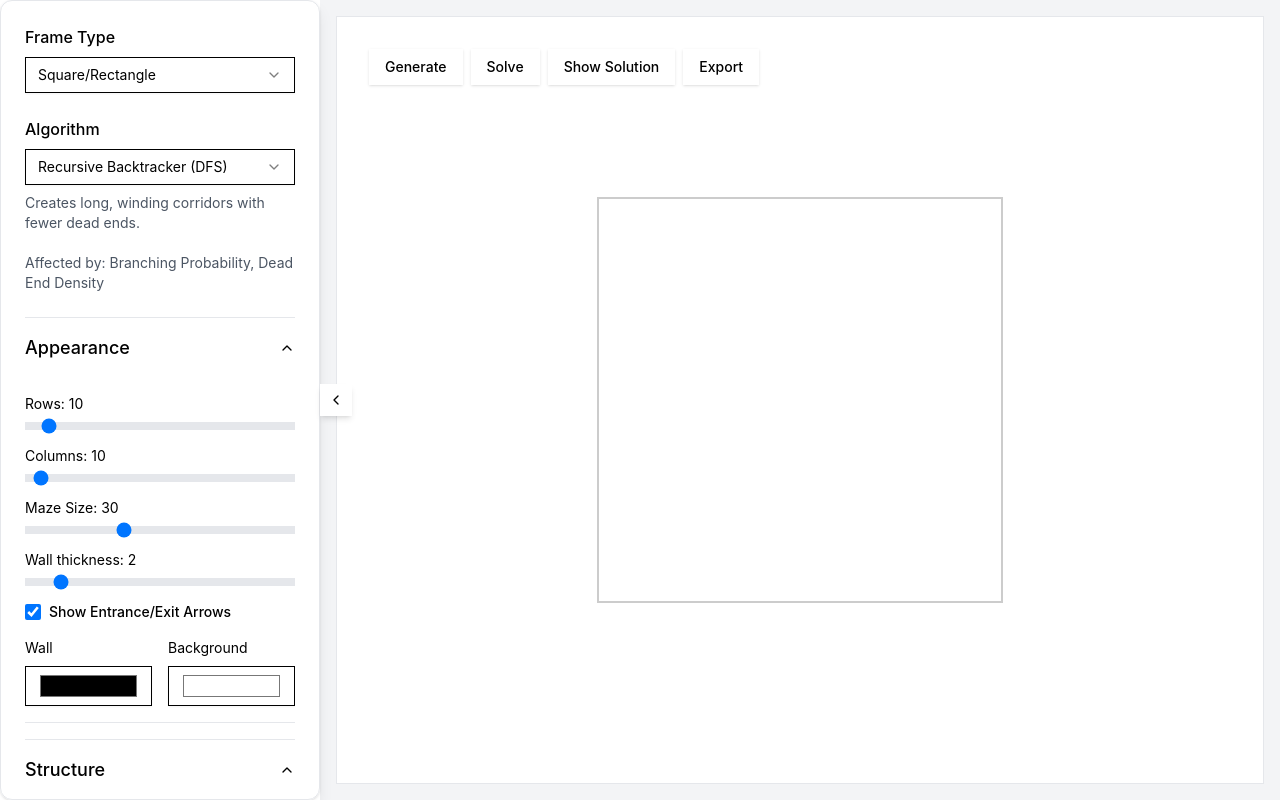
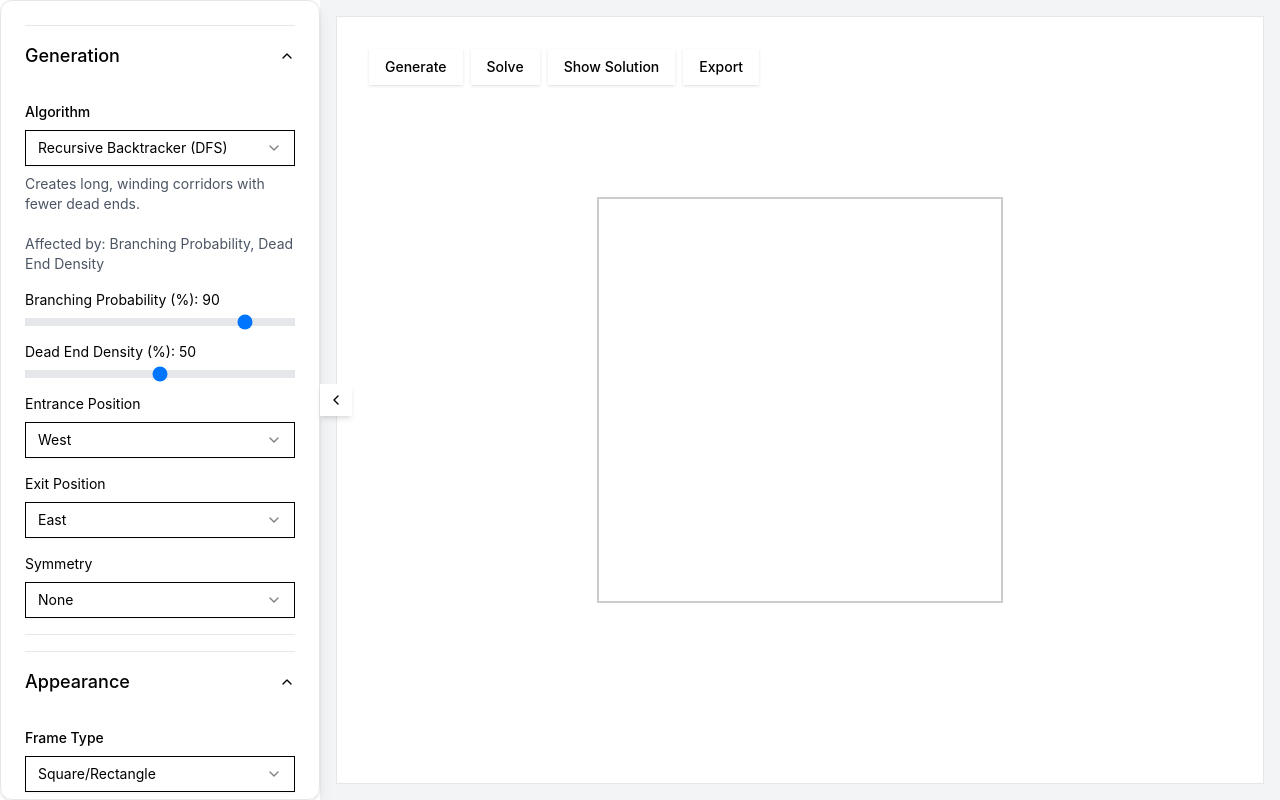
Before and after one commit to andreaiacono/MazerJS, a React (Create React App) app: page / in a window 1280 px wide. Built offline with nearby package versions, Linux system fonts and the light colour scheme.

Commit message:
put all ui components into the collapsible sections; rearrange sections

```diff
--- a/src/components/MazeGenerator/Controls/AppearanceSection.tsx
+++ b/src/components/MazeGenerator/Controls/AppearanceSection.tsx
@@ -3,49 +3,59 @@ import { Input } from '../../ui/input';
 import { Checkbox } from '../../ui/checkbox';
 import { NumberSlider } from '../../ui/number-slider';
 import { AccordionItem, AccordionTrigger, AccordionContent } from '../../ui/accordion';
-import { FrameType } from '../../../utils/types';
-import { AppearanceSettings } from '../../../utils/types';
+import { Select, SelectContent, SelectItem, SelectTrigger, SelectValue } from '../../ui/select';
+import { FrameType, AppearanceSettings } from '../../../utils/types';
+import { useMazeContext } from '../../../contexts/MazeContext';
+import { start } from 'repl';
 
-
-// Modified props interface
 interface AppearanceSectionProps {
   frameType: FrameType;
+  setFrameType: (type: FrameType) => void;
   settings: AppearanceSettings;
   onSettingChange: (setting: keyof AppearanceSettings, value: any) => void;
 }
 
-// Refactored component
 export const AppearanceSection: React.FC<AppearanceSectionProps> = ({
   frameType,
+  setFrameType,
   settings,
   onSettingChange,
 }) => {
+  const { generateMaze } = useMazeContext();
+
+  const handleFrameTypeChange = (newType: FrameType) => {
+    setFrameType(newType);
+    sliderConfigs[newType]?.forEach((config) => {
+      onSettingChange(config.key as keyof AppearanceSettings, config.start);
+    });
+    generateMaze();
+  };
 
   const sliderConfigs = {
     square: [
-      { key: 'rows', label: "Rows", value: settings.rows, min: 4, max: 100 },
-      { key: 'columns', label: "Columns", value: settings.columns, min: 4, max: 200 },
-      { key: 'cellSize', label: "Maze Size", value: settings.cellSize, min: 2, max: 80 },
-      { key: 'wallThickness', label: "Wall thickness", value: settings.wallThickness, min: 1, max: 10 }
+      { key: 'rows', label: "Rows", value: settings.rows, min: 2, max: 200, start: 10 },
+      { key: 'columns', label: "Columns", value: settings.columns, min: 4, max: 200, start: 10 },
+      { key: 'cellSize', label: "Maze Size", value: settings.cellSize, min: 2, max: 80, start: 20 },
+      { key: 'wallThickness', label: "Wall thickness", value: settings.wallThickness, min: 1, max: 10, start: 2 },
     ],
     circular: [
-      { key: 'rows', label: "Rings", value: settings.rows, min: 5, max: 80 },
-      { key: 'columns', label: "Sectors", value: settings.columns, min: 5, max: 80 },
-      { key: 'wallThickness', label: "Wall thickness", value: settings.wallThickness, min: 1, max: 10 },
-      { key: 'cellSize', label: "Maze Size", value: settings.cellSize, min: 2, max: 80 }
+      { key: 'rows', label: "Rings", value: settings.rows, min: 4, max: 100, start: 10 },
+      { key: 'columns', label: "Sectors", value: settings.columns, min: 4, max: 100, start: 10 },
+      { key: 'cellSize', label: "Maze Size", value: settings.cellSize, min: 2, max: 80, start: 10 },
+      { key: 'wallThickness', label: "Wall thickness", value: settings.wallThickness, min: 1, max: 10, start: 2 },
     ],
     polygon: [
-      { key: 'polygonSides', label: "Number of Sides", value: settings.polygonSides, min: 3, max: 10, step: 1 },
-      { key: 'rows', label: "Rows", value: settings.rows, min: 5, max: 80 },
-      { key: 'columns', label: "Columns", value: settings.columns, min: 5, max: 80 },
-      { key: 'wallThickness', label: "Wall thickness", value: settings.wallThickness, min: 1, max: 10 },
-      { key: 'cellSize', label: "Maze Size", value: settings.cellSize, min: 2, max: 80 }
+      { key: 'polygonSides', label: "Number of Sides", value: settings.polygonSides, min: 3, max: 20, step: 1, start: 5 },
+      { key: 'rows', label: "Rows", value: settings.rows, min: 4, max: 100, start: 10 },
+      { key: 'columns', label: "Columns", value: settings.columns, min: 4, max: 200, start: 10 },
+      { key: 'cellSize', label: "Maze Size", value: settings.cellSize, min: 2, max: 80, start: 20 },
+      { key: 'wallThickness', label: "Wall thickness", value: settings.wallThickness, min: 1, max: 10, start: 2 },
     ],
     text: [
-      { key: 'letterSize', label: "Letter Size", value: settings.letterSize, min: 5, max: 20 },
-      { key: 'letterDistance', label: "Letter Distance", value: settings.letterDistance, min: 5, max: 20 },
-      { key: 'cellSize', label: "Maze Size", value: settings.cellSize, min: 2, max: 80 },
-      { key: 'wallThickness', label: "Wall thickness", value: settings.wallThickness, min: 1, max: 10 }
+      { key: 'letterSize', label: "Letter Size", value: settings.letterSize, min: 5, max: 20, start: 10 },
+      { key: 'letterDistance', label: "Letter Distance", value: settings.letterDistance, min: 1, max: 20, start: 10 },
+      { key: 'cellSize', label: "Maze Size", value: settings.cellSize, min: 2, max: 80, start: 20 },
+      { key: 'wallThickness', label: "Wall thickness", value: settings.wallThickness, min: 1, max: 10, start: 2 },
     ]
   };
 
@@ -56,6 +66,20 @@ export const AppearanceSection: React.FC<AppearanceSectionProps> = ({
       </AccordionTrigger>
       <AccordionContent>
         <div className="pt-4 space-y-4">
+          <div>
+            <label className="block mb-2 font-medium">Frame Type</label>
+            <Select value={frameType} onValueChange={handleFrameTypeChange}>
+              <SelectTrigger>
+                <SelectValue placeholder="Select frame type" />
+              </SelectTrigger>
+              <SelectContent>
+                <SelectItem value="square">Square/Rectangle</SelectItem>
+                <SelectItem value="polygon">Polygon</SelectItem>
+                <SelectItem value="circular">Circular</SelectItem>
+                <SelectItem value="text">Text</SelectItem>
+              </SelectContent>
+            </Select>
+          </div>
 
           {frameType === 'text' && (
             <div className="flex items-center gap-4">
@@ -75,7 +99,7 @@ export const AppearanceSection: React.FC<AppearanceSectionProps> = ({
               key={config.key}
               label={config.label}
               value={config.value}
-              onChange={(value, sliderInfo) => {
+              onChange={(value) => {
                 onSettingChange(config.key as keyof AppearanceSettings, value);
               }}
               min={config.min ?? 5}
@@ -83,6 +107,7 @@ export const AppearanceSection: React.FC<AppearanceSectionProps> = ({
               step={1}
             />
           ))}
+
           <div className="flex items-center space-x-2">
             <Checkbox
               checked={settings.showArrows}
--- a/src/components/MazeGenerator/Controls/GenerationSection.tsx
+++ b/src/components/MazeGenerator/Controls/GenerationSection.tsx
@@ -3,50 +3,63 @@ import { Select, SelectContent, SelectItem, SelectTrigger, SelectValue } from '.
 import { NumberSlider } from '../../ui/number-slider';
 import { AccordionItem, AccordionTrigger, AccordionContent } from '../../ui/accordion';
 import { MazeSettings, MazeAlgorithm } from '../../../utils/types';
+import { getAlgorithmDescription } from '../../../utils/constants';
+import { useMazeContext } from '../../../contexts/MazeContext';
 
 interface GenerationSectionProps {
   algorithm: MazeAlgorithm;
+  setAlgorithm: (algo: MazeAlgorithm) => void;
   mazeSettings: MazeSettings;
   onMazeSettingChange: (setting: keyof MazeSettings, value: any) => void;
 }
 
 export const GenerationSection: React.FC<GenerationSectionProps> = ({
   algorithm,
+  setAlgorithm,
   mazeSettings,
   onMazeSettingChange,
 }) => {
-  // Configuration object for algorithm-specific settings
+  const { generateMaze } = useMazeContext();
+
+  const handleAlgorithmChange = (newAlgorithm: MazeAlgorithm) => {
+    setAlgorithm(newAlgorithm);
+    algorithmConfigs[newAlgorithm]?.forEach((config) => {
+      onMazeSettingChange(config.key, config.start);
+    });
+    generateMaze();
+  };
+
   const algorithmConfigs: Record<MazeAlgorithm, Array<{
     key: keyof MazeSettings;
     label: string;
     min?: number;
     max?: number;
     step?: number;
+    start?: number
   }>> = {
     'binary': [
-      { key: 'horizontalBias', label: 'Horizontal Bias (%)', min: 0, max: 100 }
+      { key: 'horizontalBias', label: 'Horizontal Bias (%)', min: 0, max: 100, start: 50}
     ],
     'sidewinder': [
-      { key: 'horizontalBias', label: 'Horizontal Bias (%)', min: 0, max: 100 },
-      { key: 'branchingProbability', label: 'Branching Probability (%)', min: 1, max: 100 }
+      { key: 'horizontalBias', label: 'Horizontal Bias (%)', min: 0, max: 100, start: 50},
+      { key: 'branchingProbability', label: 'Branching Probability (%)', min: 1, max: 100, start: 80}
     ],
     'recursive-backtracker': [
-      { key: 'branchingProbability', label: 'Branching Probability (%)', min: 40, max: 100 },
-      { key: 'deadEndDensity', label: 'Dead End Density (%)', min: 0, max: 100 }
+      { key: 'branchingProbability', label: 'Branching Probability (%)', min: 40, max: 100, start: 85},
+      { key: 'deadEndDensity', label: 'Dead End Density (%)', min: 0, max: 100, start: 30}
     ],
     'prims': [
-      { key: 'branchingProbability', label: 'Branching Probability (%)', min: 50, max: 100 }
+      { key: 'branchingProbability', label: 'Branching Probability (%)', min: 50, max: 100 , start: 95}
     ],
     'recursive-division': [
-      { key: 'horizontalBias', label: 'Horizontal Bias (%)', min: 0, max: 100 }
+      { key: 'horizontalBias', label: 'Horizontal Bias (%)', min: 0, max: 100, start: 50}
     ],
     'hunt-and-kill': [
-      { key: 'branchingProbability', label: 'Branching Probability (%)', min: 1, max: 100 },
-      { key: 'deadEndDensity', label: 'Dead End Density (%)', min: 0, max: 100 }
+      { key: 'branchingProbability', label: 'Branching Probability (%)', min: 1, max: 100, start: 80},
+      { key: 'deadEndDensity', label: 'Dead End Density (%)', min: 0, max: 100, start: 40}
     ]
   };
 
-  // Configuration object for select inputs
   const selectConfigs = [
     {
       key: 'entrancePosition' as keyof MazeSettings,
@@ -86,10 +99,34 @@ export const GenerationSection: React.FC<GenerationSectionProps> = ({
   return (
     <AccordionItem value="generation" className="border-t">
       <AccordionTrigger className="text-lg font-medium">
-        Structure
+        Generation
       </AccordionTrigger>
       <AccordionContent>
         <div className="pt-4 space-y-4">
+          <div>
+            <label className="block mb-2 font-medium">Algorithm</label>
+            <Select value={algorithm} onValueChange={handleAlgorithmChange}>
+              <SelectTrigger>
+                <SelectValue placeholder="Select algorithm" />
+              </SelectTrigger>
+              <SelectContent>
+                <SelectItem value="binary">Binary Tree</SelectItem>
+                <SelectItem value="sidewinder">Sidewinder</SelectItem>
+                <SelectItem value="recursive-backtracker">
+                  Recursive Backtracker (DFS)
+                </SelectItem>
+                <SelectItem value="prims">Prim's Algorithm</SelectItem>
+                <SelectItem value="recursive-division">
+                  Recursive Division
+                </SelectItem>
+                <SelectItem value="hunt-and-kill">Hunt and Kill</SelectItem>
+              </SelectContent>
+            </Select>
+            <div className="mt-2 text-sm text-gray-600 whitespace-pre-line">
+              {getAlgorithmDescription(algorithm)}
+            </div>
+          </div>
+
           {algorithmConfigs[algorithm]?.map((config) => (
             <NumberSlider
               key={config.key}
--- a/src/components/MazeGenerator/Controls/index.tsx
+++ b/src/components/MazeGenerator/Controls/index.tsx
@@ -1,14 +1,11 @@
 import React from 'react';
 import { ChevronRight, ChevronLeft } from 'lucide-react';
 import { Card, CardContent } from '../../ui/card';
-import { Select, SelectContent, SelectItem, SelectTrigger, SelectValue } from '../../ui/select';
 import { Accordion } from '../../ui/accordion';
 import { AppearanceSection } from './AppearanceSection';
 import { GenerationSection } from './GenerationSection';
 import { SolvingSection } from './SolvingSection';
 import { MazeSettings, FrameType, MazeAlgorithm, AppearanceSettings, SolverSettings } from '../../../utils/types';
-import { getAlgorithmDescription } from '../../../utils/constants';
-import { useMazeContext } from '../../../contexts/MazeContext';
 
 interface ControlsProps {
   isOpen: boolean;
@@ -39,18 +36,6 @@ export const Controls: React.FC<ControlsProps> = ({
   solverSettings,
   onSolverSettingChange,
 }) => {
-  const { generateMaze } = useMazeContext();
-
-  const handleFrameTypeChange = (newType: FrameType) => {
-    setFrameType(newType);
-    generateMaze();
-  };
-
-  const handleAlgorithmChange = (newAlgorithm: MazeAlgorithm) => {
-    setAlgorithm(newAlgorithm);
-    generateMaze();
-  };
-
   return (
     <div
       className={`
@@ -63,63 +48,23 @@ export const Controls: React.FC<ControlsProps> = ({
       <Card className="h-full flex flex-col">
         <CardContent className="p-6 bg-background relative z-10 flex-1 overflow-y-auto">
           <div className="space-y-6 pb-4">
-            {/* Basic Controls */}
-            <div className="flex flex-col gap-6">
-              <div>
-                <label className="block mb-2 font-medium">Frame Type</label>
-                <Select value={frameType} onValueChange={handleFrameTypeChange}>
-                  <SelectTrigger>
-                    <SelectValue placeholder="Select frame type" />
-                  </SelectTrigger>
-                  <SelectContent>
-                    <SelectItem value="square">Square/Rectangle</SelectItem>
-                    <SelectItem value="polygon">Polygon</SelectItem>
-                    <SelectItem value="circular">Circular</SelectItem>
-                    <SelectItem value="text">Text</SelectItem>
-                  </SelectContent>
-                </Select>
-              </div>
-
-              <div>
-                <label className="block mb-2 font-medium">Algorithm</label>
-                <Select value={algorithm} onValueChange={handleAlgorithmChange}>
-                  <SelectTrigger>
-                    <SelectValue placeholder="Select algorithm" />
-                  </SelectTrigger>
-                  <SelectContent>
-                    <SelectItem value="binary">Binary Tree</SelectItem>
-                    <SelectItem value="sidewinder">Sidewinder</SelectItem>
-                    <SelectItem value="recursive-backtracker">
-                      Recursive Backtracker (DFS)
-                    </SelectItem>
-                    <SelectItem value="prims">Prim's Algorithm</SelectItem>
-                    <SelectItem value="recursive-division">
-                      Recursive Division
-                    </SelectItem>
-                    <SelectItem value="hunt-and-kill">Hunt and Kill</SelectItem>
-                  </SelectContent>
-                </Select>
-                <div className="mt-2 text-sm text-gray-600 whitespace-pre-line">
-                  {getAlgorithmDescription(algorithm)}
-                </div>
-              </div>
-            </div>
-
             {/* Collapsible Sections */}
             <Accordion
               type="multiple"
               defaultValue={["appearance", "generation", "solving"]}
               className="space-y-4"
             >
+              <GenerationSection
+                algorithm={algorithm}
+                setAlgorithm={setAlgorithm}
+                mazeSettings={mazeSettings}
+                onMazeSettingChange={onMazeSettingChange}
+              />
               <AppearanceSection
                 frameType={frameType}
+                setFrameType={setFrameType}
                 settings={appearanceSettings}
                 onSettingChange={onAppearanceSettingChange}
-              />
-              <GenerationSection
-                algorithm={algorithm}
-                mazeSettings={mazeSettings}
-                onMazeSettingChange={onMazeSettingChange}
               />
               <SolvingSection
                 settings={solverSettings}
--- a/src/utils/constants.ts
+++ b/src/utils/constants.ts
@@ -2,30 +2,6 @@ import { MazeAlgorithm } from './types';
 
 export const CELLS_PER_LETTER = 50;
 export const FIXED_HEIGHT = 60;
-
-export const algorithmPresets = {
-    'binary': {
-      horizontalBias: 50,
-    },
-    'sidewinder': {
-      horizontalBias: 50,
-      branchingProbability: 80,
-    },
-    'recursive-backtracker': {
-      branchingProbability: 85,
-      deadEndDensity: 30
-    },
-    'prims': {
-      branchingProbability: 95,
-    },
-    'recursive-division': {
-      horizontalBias: 50,
-    },
-    'hunt-and-kill': {
-      horizontalBias: 80,
-      deadEndDensity: 40
-    }
-  }
 
 export const ALGORITHM_DESCRIPTIONS = {
   'binary': "Creates mazes with a clear bias toward paths moving down and right.\n\nAffected by: Horizontal Bias",
```
